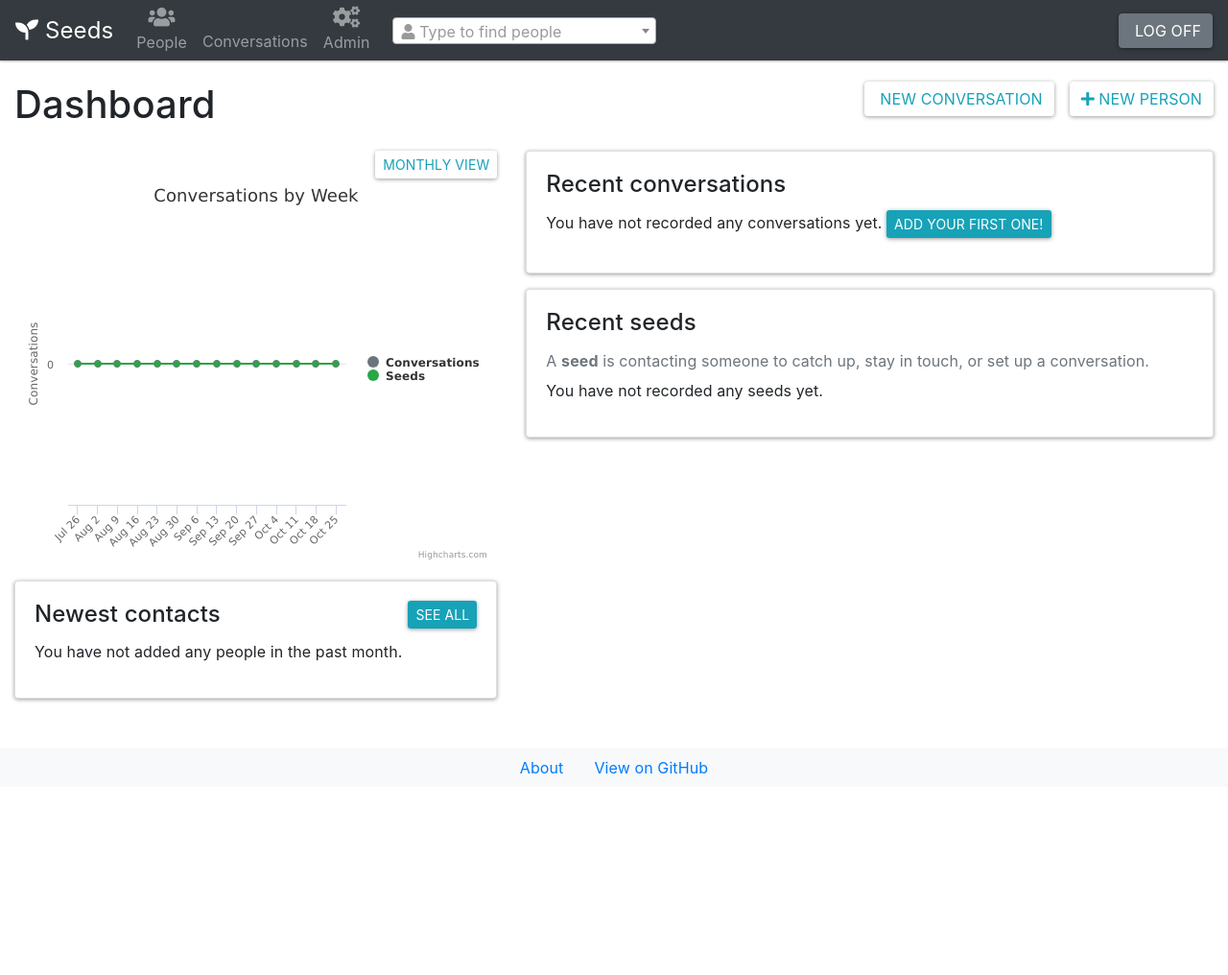
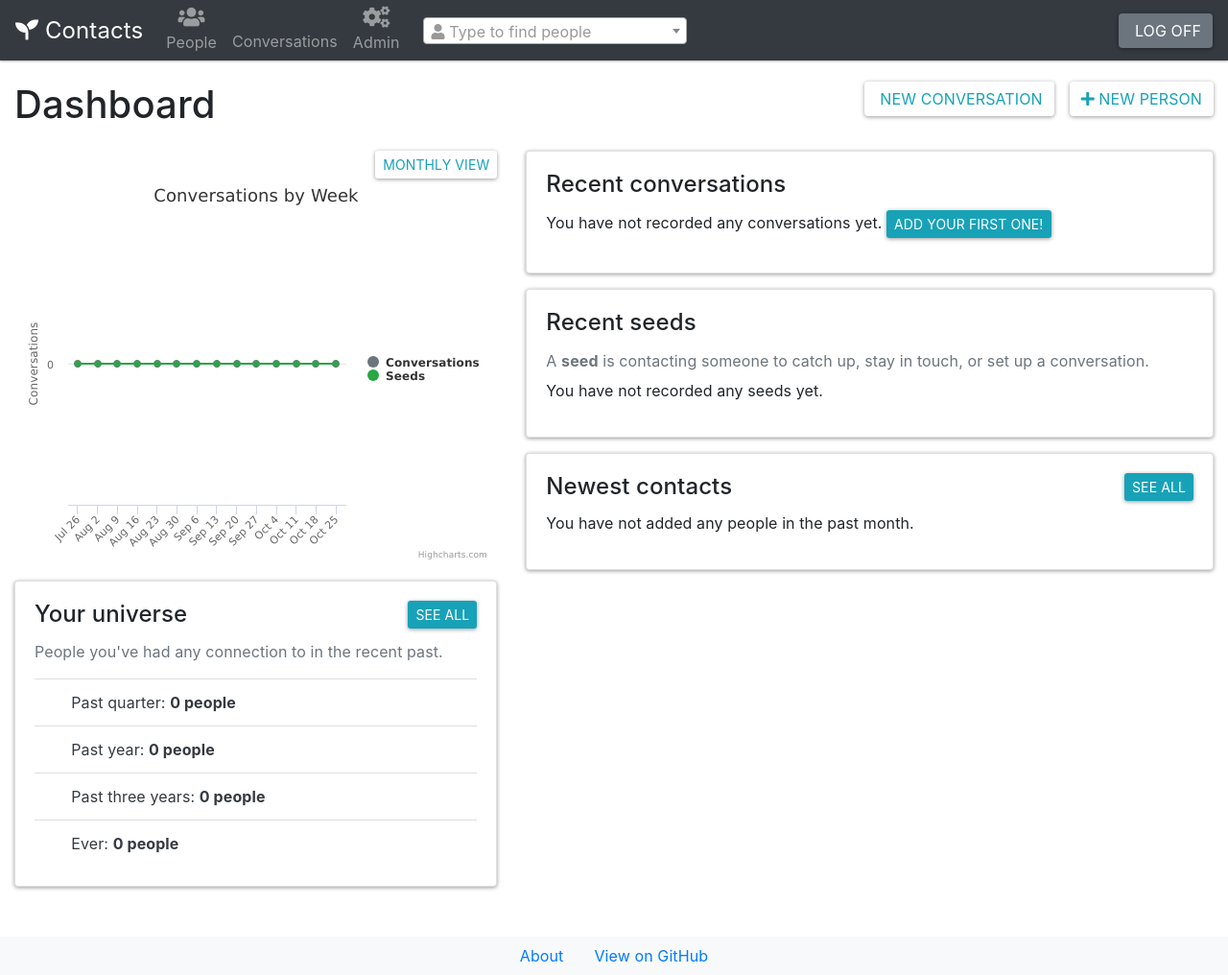
Before and after one commit to jcgiuffrida/seeds, a Django app: page /dashboard/ in a window 1280 px wide. Shown: the whole page at 96% size. Before the commit the page ends 806 px from the top, so only its background shows below. Run offline with Django 3.2, Linux system fonts and the light colour scheme; the visitor is signed in with stand-in values (Sample User, id 1); data that the repository does not hold is empty; some libraries are stand-ins or nearby versions.

Commit message:
Long-awaited updates

```diff
--- a/js/home/app.js
+++ b/js/home/app.js
@@ -59,6 +59,9 @@ const home = (_ => {
         $div.find('button[type="submit"]')
           .removeClass('btn-outline-info')
           .addClass('btn-info');
+
+        // Submit form
+        $(this).closest('form').trigger('submit')
       })
     }
   }
--- a/js/home/chart.js
+++ b/js/home/chart.js
@@ -6,7 +6,7 @@ module.exports = (_ => {
     return new Highcharts.Chart({
       chart: {
         renderTo: $el[0],
-        type: 'area',
+        type: 'areaspline',
         height: 400,
       },
       colors: ['#6c757d', '#28a745'],
--- a/seeds/templates/home.html
+++ b/seeds/templates/home.html
@@ -1,6 +1,8 @@
 {% extends "layout-wide.html" %}
 
 {% block title %}Home{% endblock %}
+
+{% load humanize %}
 
 {% block content %}
 <div class="row">
@@ -27,19 +29,30 @@
       <div class="card-body">
         <h4 class="card-title">
           <a class="btn btn-sm btn-info float-right" href="{% url 'person_list' %}?seeds=on">See all</a>
-          Newest contacts
+          Your universe
         </h4>
+        <p class="text-muted">People you've had any connection to in the recent past.</p>
         <ul class="list-group list-group-flush">
-          {% for person in new_people %}
-            {% include 'person/list-item.html' %}
-          {% empty %}
-            <p>
-              You have not added any people in the past month.
-            </p>
-          {% endfor %}
+          <a class="list-group-item hoverable" href="{% url 'person_list' %}?date=quarter">
+            <i class="far fa-users mr-1"></i>
+            Past quarter: <b>{{ orbit_quarter|intcomma }} people</b>
+          </a>
+          <a class="list-group-item hoverable" href="{% url 'person_list' %}?date=year">
+            <i class="far fa-users mr-1"></i>
+            Past year: <b>{{ orbit_year|intcomma }} people</b>
+          </a>
+          <a class="list-group-item hoverable" href="{% url 'person_list' %}">
+            <i class="far fa-users mr-1"></i>
+            Past three years: <b>{{ orbit_three_years|intcomma }} people</b>
+          </a>
+          <a class="list-group-item hoverable" href="{% url 'person_list' %}">
+            <i class="far fa-users mr-1"></i>
+            Ever: <b>{{ orbit_ever|intcomma }} people</b>
+          </a>
         </ul>
       </div>
     </div>
+
   </div>
 
   <div class="col-12 col-sm-7">
@@ -88,6 +101,24 @@
         </ul>
       </div>
     </div>
+
+    <div class="card mb-3">
+      <div class="card-body">
+        <h4 class="card-title">
+          <a class="btn btn-sm btn-info float-right" href="{% url 'person_list' %}?seeds=on">See all</a>
+          Newest contacts
+        </h4>
+        <ul class="list-group list-group-flush">
+          {% for person in new_people %}
+            {% include 'person/list-item.html' %}
+          {% empty %}
+            <p>
+              You have not added any people in the past month.
+            </p>
+          {% endfor %}
+        </ul>
+      </div>
+    </div>
   </div>
 </div>
 {% endblock %}
--- a/seeds/templates/layout-wide.html
+++ b/seeds/templates/layout-wide.html
@@ -5,7 +5,7 @@
     <meta http-equiv="X-UA-Compatible" content="IE=Edge">
     <meta name="viewport" content="width=device-width, initial-scale=1, maximum-scale=1, user-scalable=no">
     <meta name="referer" content="no-referrer-when-downgrade">
-    <title>{% block title %}{% endblock %} - Seeds</title>
+    <title>{% block title %}{% endblock %} - Contacts</title>
 
     <link rel="apple-touch-icon" sizes="180x180" href="/static/content/apple-touch-icon.png">
     <link rel="icon" type="image/png" sizes="32x32" href="/static/content/favicon-32x32.png">
--- a/seeds/templates/navbar.html
+++ b/seeds/templates/navbar.html
@@ -1,5 +1,5 @@
 <nav class="navbar navbar-expand-lg fixed-top navbar-dark bg-dark py-0 px-3">
-  <a class="navbar-brand" href="{% url 'home' %}"><i class="fas fa-seedling"></i> Seeds</a>
+  <a class="navbar-brand" href="{% url 'home' %}"><i class="fas fa-seedling"></i> Contacts</a>
   <button class="navbar-toggler" type="button" data-toggle="collapse" data-target="#navbarSupportedContent" aria-controls="navbarSupportedContent" aria-expanded="false" aria-label="Toggle navigation">
     <span class="navbar-toggler-icon"></span>
   </button>
--- a/seeds/templates/person/list-item.html
+++ b/seeds/templates/person/list-item.html
@@ -1,5 +1,5 @@
 <a class="list-group-item hoverable" href="{% url 'person_detail' person.slug %}">
   <i class="fas fa-user"></i>
   {{ person }}
-  <span class="badge badge-secondary float-right">{{ person.city }}</span>
+  <span class="badge badge-info float-right">{{ person.last_contact|default:'Never' }}</span>
 </a>
--- a/seeds/urls.py
+++ b/seeds/urls.py
@@ -53,6 +53,6 @@ if settings.DEBUG and 'debug_toolbar' in settings.INSTALLED_APPS:
         url(r'^__debug__/', include(debug_toolbar.urls)),
     ] + urlpatterns
 
-admin.site.site_header = 'Seeds'
-admin.site.site_title = 'Seeds'
-admin.site.index_title = 'Manage Seeds'
+admin.site.site_header = 'Contacts'
+admin.site.site_title = 'Contacts'
+admin.site.index_title = 'Manage Contacts'
--- a/seeds/views.py
+++ b/seeds/views.py
@@ -3,7 +3,7 @@ from datetime import timedelta
 
 from django.contrib import messages
 from django.contrib.auth.mixins import LoginRequiredMixin
-from django.db.models import Count, Q, Value
+from django.db.models import Count, Q, Value, Max
 from django.db.models.functions import Concat
 from django.http import JsonResponse
 from django.shortcuts import redirect
@@ -35,17 +35,34 @@ class Home(TemplateView):
         seed_list = (Conversation.objects.for_user(self.request.user)
                 .filter(seed=True))[:4]
         chart_period = self.request.GET.get('period', 'week')
+        ONE_QUARTER_AGO = timezone.now() - timedelta(days=91)
+        ONE_YEAR_AGO = timezone.now() - timedelta(days=365)
+        THREE_YEARS_AGO = timezone.now() - timedelta(days=365.24*3)
+        EVER = timezone.now() - timedelta(days=100000)
+        orbit_quarter = Person.objects.filter(conversations__date__gte=ONE_QUARTER_AGO).distinct().count()
+        orbit_year = Person.objects.filter(conversations__date__gte=ONE_YEAR_AGO).distinct().count()
+        orbit_three_years = Person.objects.filter(conversations__date__gte=THREE_YEARS_AGO).distinct().count()
+        orbit_ever = Person.objects.filter(conversations__date__gte=EVER).distinct().count()
         context.update({
             'conversation_list': conversation_list,
             'seed_list': seed_list,
             'new_people': new_people,
             'chart_period': chart_period,
+            'orbit_quarter': orbit_quarter,
+            'orbit_year': orbit_year,
+            'orbit_three_years': orbit_three_years,
+            'orbit_ever': orbit_ever,
         })
         return context
 
 class About(TemplateView):
     """About page."""
     template_name = 'about.html'
+
+    def dispatch(self, request, *args, **kwargs):
+        if request.user.is_authenticated:
+            return redirect(reverse('home'))
+        return super().dispatch(request, *args, **kwargs)
 
 class PersonList(LoginRequiredMixin, ListView):
     """List of people."""
@@ -63,9 +80,11 @@ class PersonList(LoginRequiredMixin, ListView):
         sector = self.request.GET.get('sector')
         company = self.request.GET.get('company')
         city = self.request.GET.get('city')
+        date = self.request.GET.get('date')
 
         selected_sector = None
         selected_company = None
+        date_since = None
 
         if sector:
             try:
@@ -79,12 +98,22 @@ class PersonList(LoginRequiredMixin, ListView):
             except Company.DoesNotExist:
                 pass
 
+        if date:
+            date_since = {
+                'week': timezone.now() - timedelta(days=7),
+                'month': timezone.now() - timedelta(days=30),
+                'quarter': timezone.now() - timedelta(days=91),
+                'year': timezone.now() - timedelta(days=365),
+            }.get(date)
+
         filters['sector'] = selected_sector
         filters['company'] = selected_company
         filters['city'] = city
         filters['level'] = None
+        filters['date'] = date
+        filters['date_since'] = date_since
         filters['filtered'] = any([
-            filters['sector'], filters['company'], filters['city'], filters['level'],
+            filters['sector'], filters['company'], filters['city'], filters['level'], filters['date'],
         ])
 
         self.filters = filters
@@ -92,13 +121,19 @@ class PersonList(LoginRequiredMixin, ListView):
 
     def get_queryset(self):
         """Apply filters to the queryset."""
-        qs = Person.objects.for_user(self.request.user)
+        qs = (Person.objects.for_user(self.request.user)
+            .annotate(
+                num_conversations=Count('conversations'),
+                last_contact=Max('conversations__date')
+            ).order_by('-num_conversations', 'last_name', 'first_name'))
         filters = self.get_filters()
 
         if filters['sector']:
             qs = qs.filter(sectors=filters['sector'])
         if filters['company']:
             qs = qs.filter(company=filters['company'])
+        if filters['date_since']:
+            qs = qs.filter(conversations__date__gte=filters['date_since'])
 
         if filters['city']:
             qs = qs.filter(city__iexact=filters['city'])
@@ -116,6 +151,7 @@ class PersonList(LoginRequiredMixin, ListView):
             'sectors': Sector.objects.for_user(self.request.user),
             'companies': companies,
             'cities': cities,
+            'dates': ['week', 'month', 'quarter', 'year'],
             'search': self.filters,
         })
         return context
```
Also changed, not shown: seeds/forms.py (+13 -2 lines), seeds/templates/person/list.html (+23 -0 lines).
